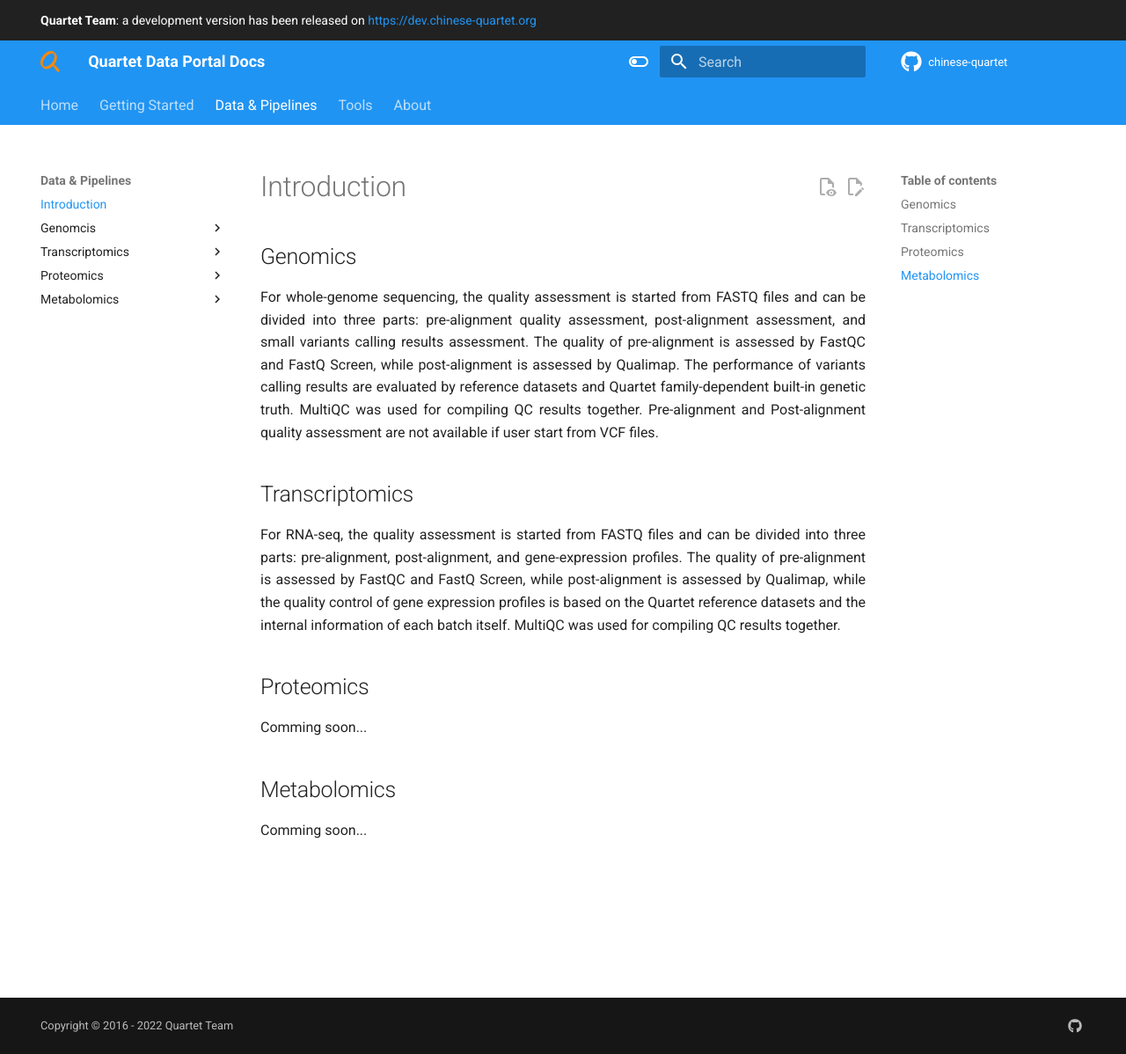
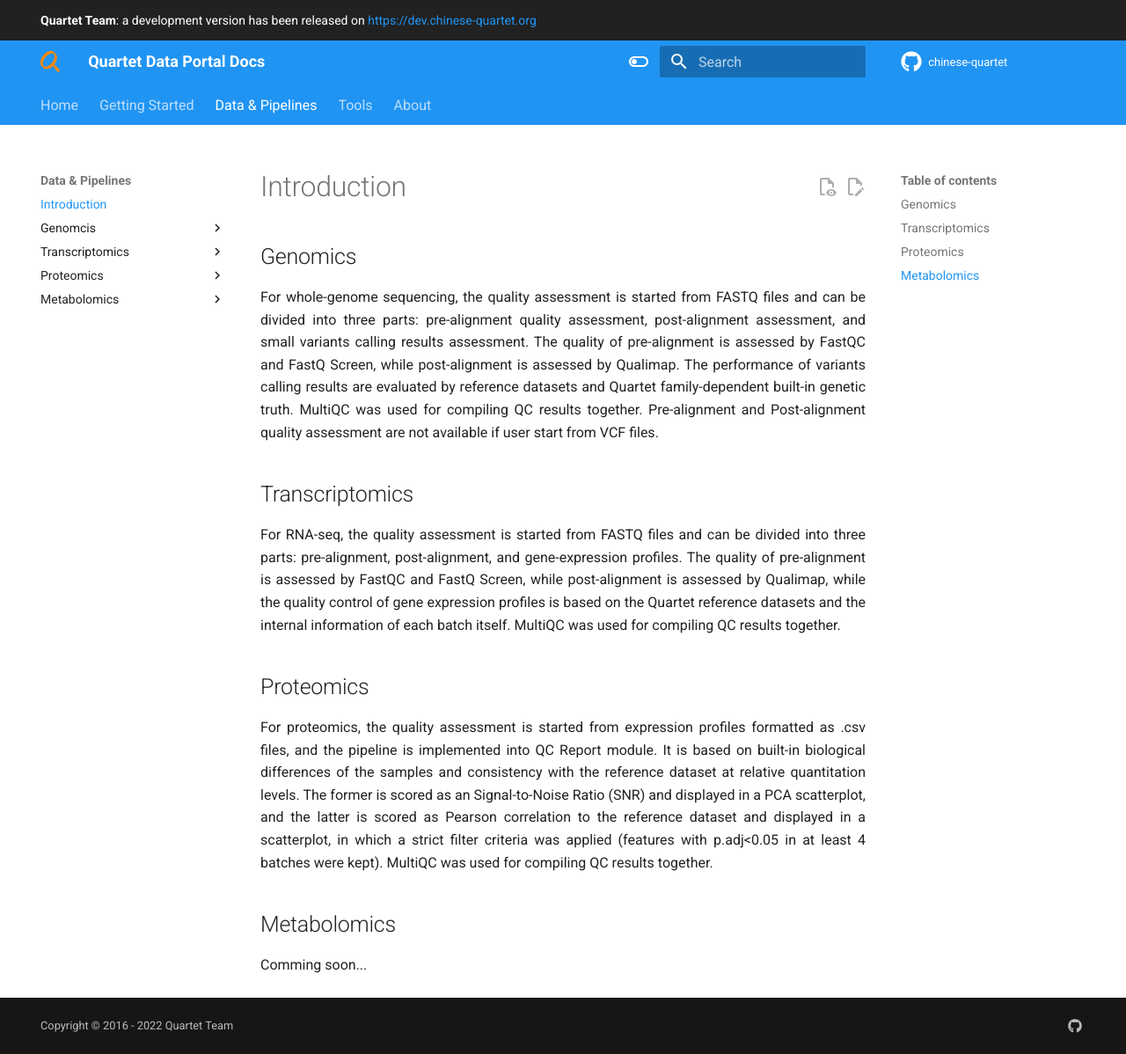
Before and after one commit to chinese-quartet/docs.chinese-quartet.org, an MkDocs documentation site: the page built from docs/data_pipelines/intro.md, in a window 1280 px wide and 1198 px high. Shown: the whole window at 88% size. Built offline with MkDocs 1.6.1 and Material for MkDocs 9.7.7, drawn with Linux system fonts in a browser that asks for light colours; comment, search, counter and statistics services are not loaded.

Commit message:
Improve docs for proteomics.

```diff
--- a/docs/data_pipelines/intro.md
+++ b/docs/data_pipelines/intro.md
@@ -6,7 +6,7 @@ For RNA-seq, the quality assessment is started from FASTQ files and can be divid
 
 ## Proteomics
 
-Comming soon...
+For proteomics, the quality assessment is started from expression profiles formatted as .csv files, and the pipeline is implemented into QC Report module. It is based on built-in biological differences of the samples and consistency with the reference dataset at relative quantitation levels. The former is scored as an Signal-to-Noise Ratio (SNR) and displayed in a PCA scatterplot, and the latter is scored as Pearson correlation to the reference dataset and displayed in a scatterplot, in which a strict filter criteria was applied (features with p.adj<0.05 in at least 4 batches were kept). MultiQC was used for compiling QC results together.
 
 ## Metabolomics
 
```
